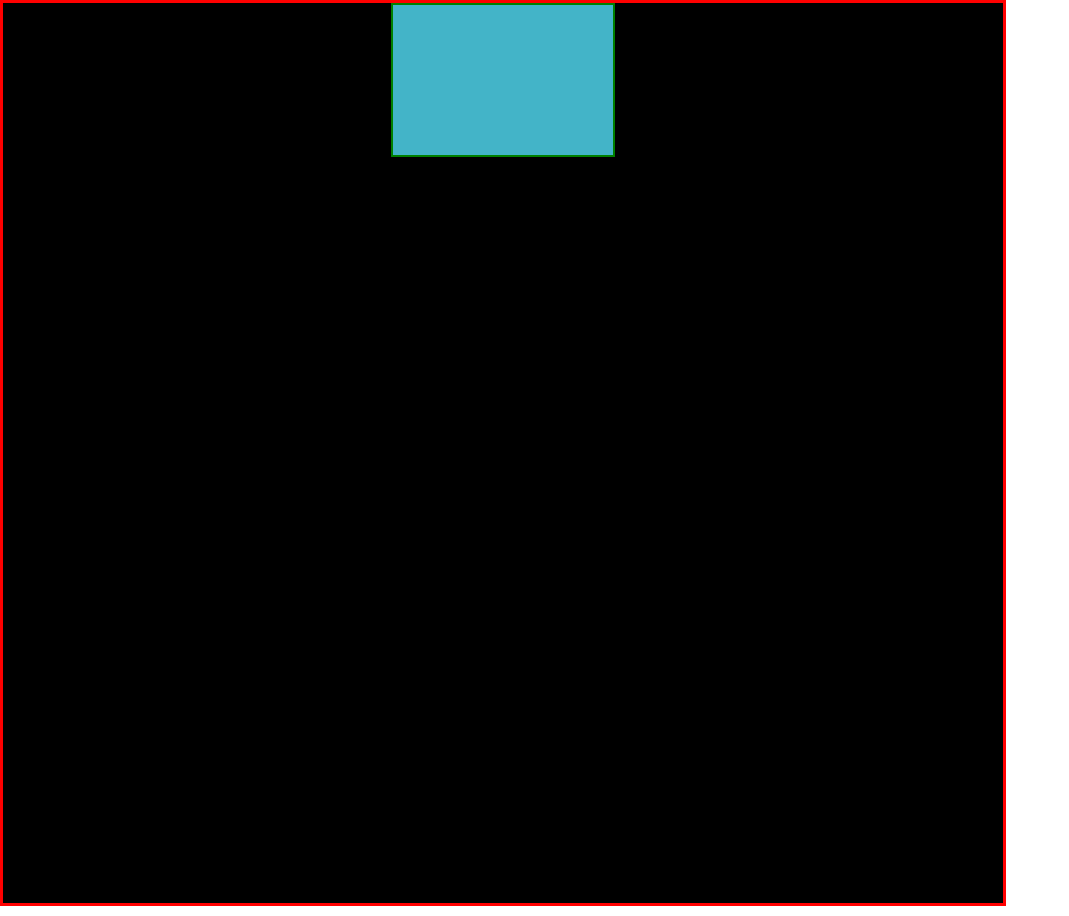
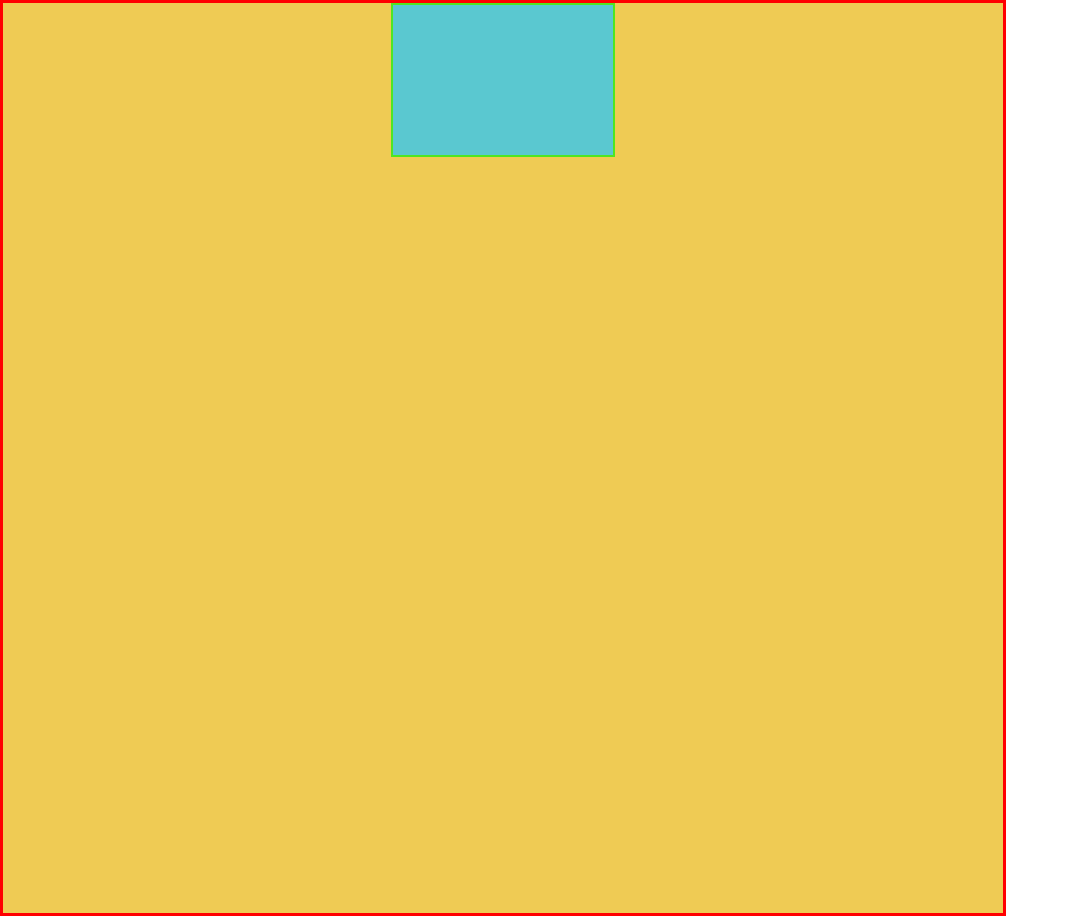
Before and after one commit to RAKSHAKKING/Circle, a plain HTML site: page index.html in a window 1280 px wide. Shown: the whole page, without its empty margins (0-1069 px from the left). Drawn offline with Linux system fonts and the light colour scheme.

Commit message:
updated files

```diff
--- a/style.css
+++ b/style.css
@@ -7,9 +7,9 @@
 
 #container{
    width: 1000px;
-   height: 900px;
+   height: 910px;
     border: 3px solid red;
-    background-color: black;
+    background-color: rgba(237, 196, 60, 0.875);
     display: flex;
     justify-content:center;
 
@@ -18,6 +18,6 @@
 .circle{
     width: 220px;
     height: 150px;
-    border: 2px solid green;
+    border: 2px solid rgb(79, 230, 33);
     background-color: rgb(75, 200, 222, 0.9);
 }
```
Also changed, not shown: index.html (+0 -1 lines).
